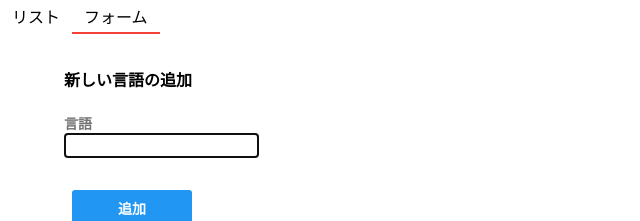
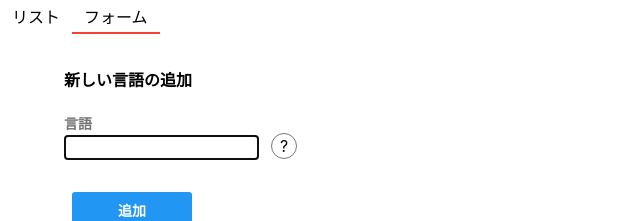
Before and after one commit to suzuki-yoshiki/react-easysite, a React (Create React App) app: page / in a window 1280 px wide. Both pictures are taken after a click on the item "フォーム". Shown: the top 221 px of the page, without its empty margins (0-640 px from the left). Built offline with nearby package versions, Linux system fonts and the light colour scheme.

Commit message:
refによるエレメントの取得

```diff
--- a/src/Form.js
+++ b/src/Form.js
@@ -3,6 +3,7 @@
 import styled from "styled-components";
 import { TabBodyContainer } from "./components/tab-body-container";
 import { FormModal } from "./FormModal";
+import { Hint } from "./Hint";
 
 
 const Label = styled.label`
@@ -39,6 +40,7 @@
         <div>
           <Label>言語</Label>
           <Input type="text" value={text} onChange={(e) => setText(e.target.value)} autoFocus/>
+          <Hint />
         </div>
         <div>
           <ButtonContainer>
--- /dev/null
+++ b/src/Hint.js
@@ -0,0 +1,56 @@
+import styled from "styled-components";
+import { useState, useRef, useEffect } from "react";
+
+const HintContainer = styled.div`
+  position: relative;
+  display: inline-flex;
+  margin-left: 12px;
+`;
+
+const HintInner = styled.div`
+  display: flex;
+  justify-content: center;
+  align-items: center;
+  border-radius: 50%;
+  border: 1px solid #757575;
+  width: 24px;
+  height: 24px;
+  cursor: pointer;
+`;
+
+const PopupContainer = styled.div`
+  position: absolute;
+  left: 88%;
+  bottom: 12px;
+  display: flex;
+  justify-content: center;
+  padding: 8px;
+  width: 140px;
+  border: 1px solid black;
+  border-radius: 8px;
+`;
+
+export const Hint = () => {
+  const [showPopup, setShowPopup] = useState(false);
+
+  const ref = useRef(null);
+
+  useEffect(() => {
+    if (ref.current) ref.current.focus();
+  })
+
+  return (
+    <HintContainer>
+      <HintInner onClick={() => setShowPopup(true)}>
+        ?
+      </HintInner>
+      {
+        showPopup && (
+          <PopupContainer ref={ref} onBlur={() => setShowPopup(false)} tabIndex={0}>
+            言語の名前です！
+          </PopupContainer>
+        )
+      }
+    </HintContainer>
+  )
+}
```
